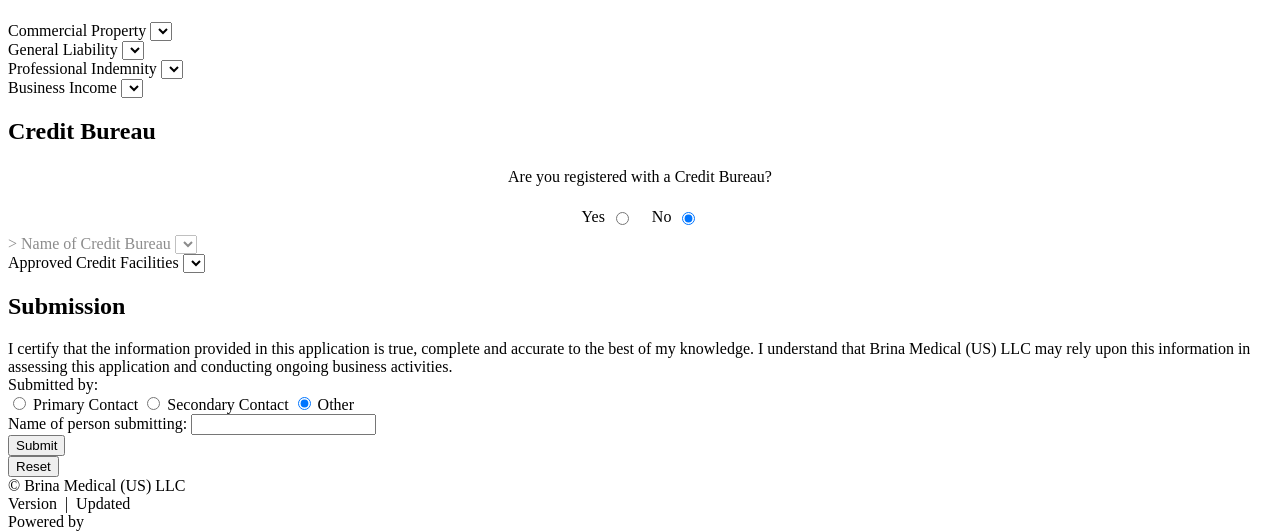
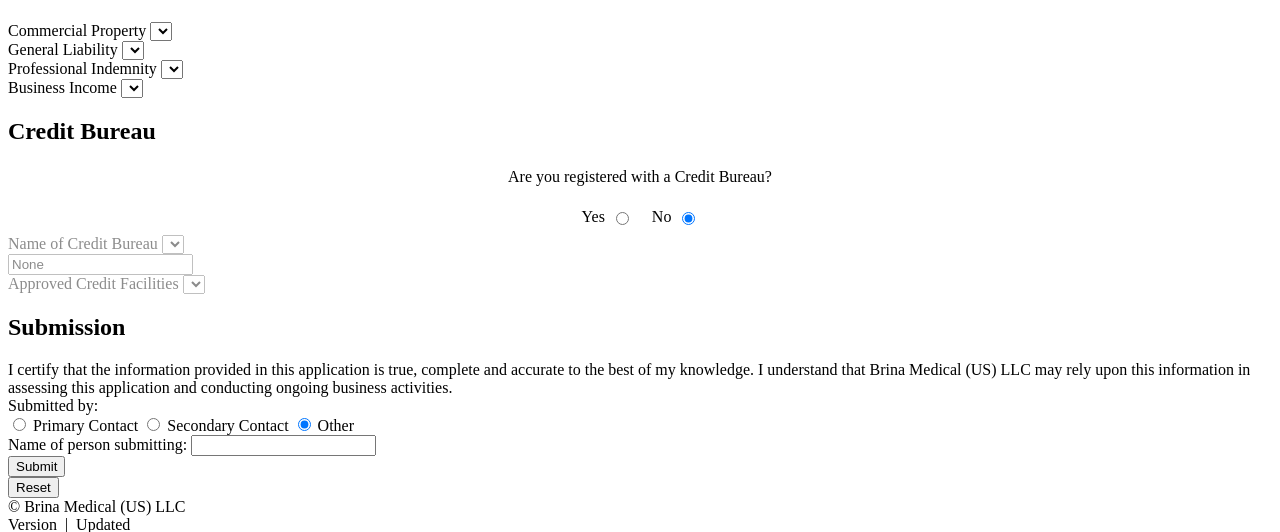
Before and after one commit to bpearson1970/brinabiopayg-api, a FastAPI app: template templates/includes/sections.html in a window 1280 px wide; the page is wider, and only the part inside the window is pictured. Shown: the part 938-1470 px from the top of that part. Run offline with FastAPI, Linux system fonts and the light colour scheme; the template is opened without the code that fills it, so the values that code supplies are empty; parts of the project's set-up code (start-up, migrations or seed data) failed here and were passed over.

Commit message:
Update credit_bureau_info.html

```diff
--- a/templates/includes/credit_bureau_info.html
+++ b/templates/includes/credit_bureau_info.html
@@ -20,7 +20,8 @@
         </div>
     </div>
 
-    <div class="three_column-group" id="col_credit_bureau" style="opacity: 0.45; pointer-events: none;">>
+    <div class="three_column-group" id="col_credit_bureau" style="opacity: 0.45; pointer-events: none;">
+        <div>
             <label for="credit_bureaus">
                 Name of Credit Bureau
             </label>
@@ -29,6 +30,9 @@
                 name="x_credit_bureau"
                 required>
             </select>
+        </div>
+        <div>
+            <input id="credit_bureau_name" name="x_credit_bureau_name" value="None"/>
         </div>
 
     <div class="three_column-group">
```
Lines whose indentation alone changed are shown as unchanged.
